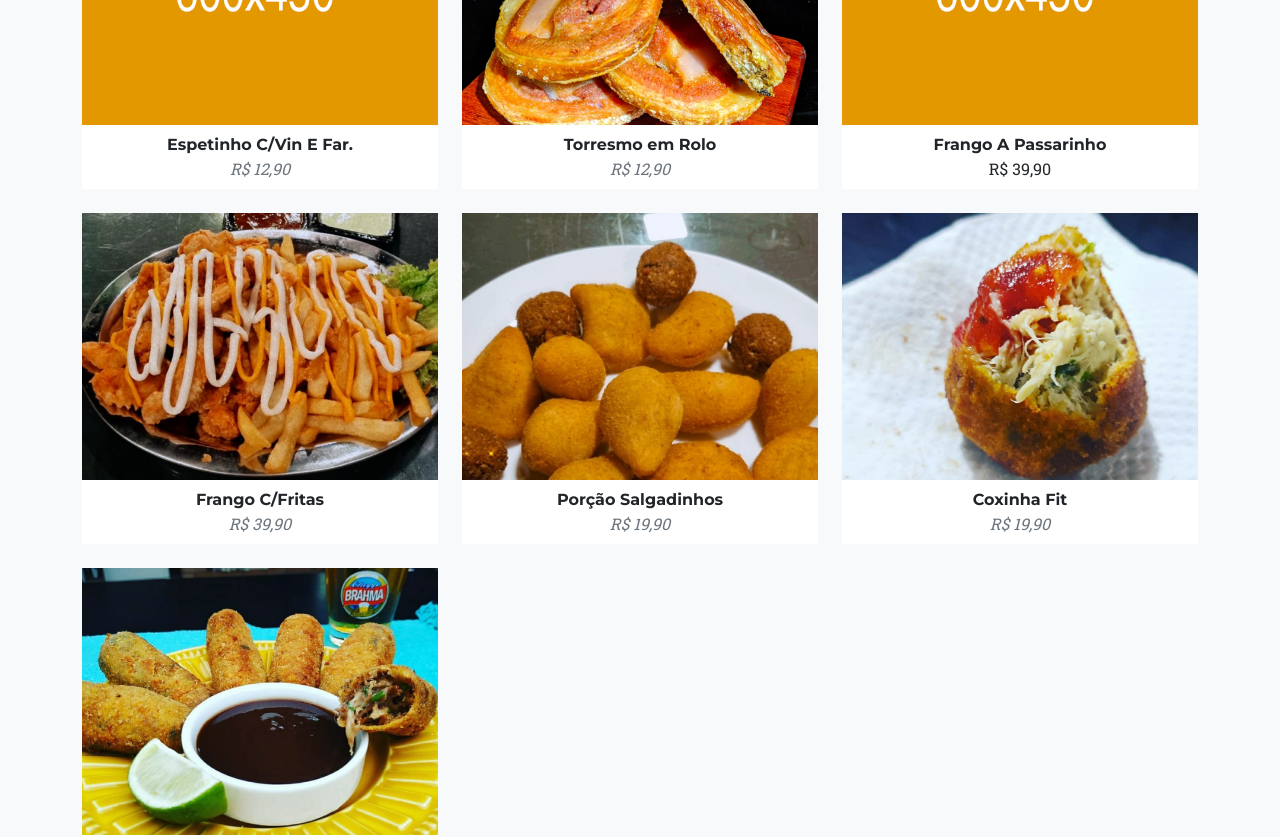
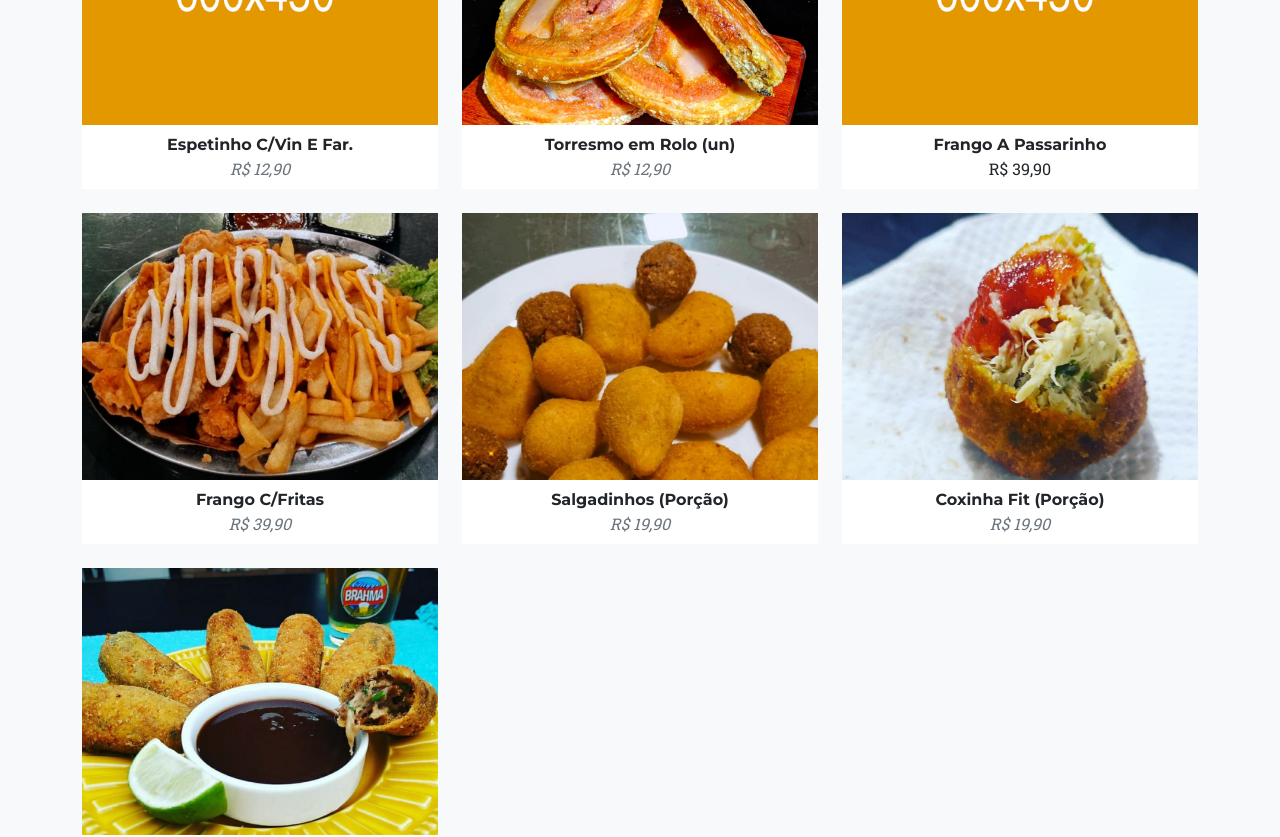
Before and after one commit to DouglasCarvalhoPereira/conect_pub, a website: page index.html in a window 1280 px wide. Shown: the part 3260-4097 px from the top of the page. Drawn offline with nearby package versions, Linux system fonts and the light colour scheme.

Commit message:
Alteração de nome de produtos.

```diff
--- a/index.html
+++ b/index.html
@@ -360,7 +360,7 @@
                                 <img class="img-fluid" src="assets/img/portfolio/torresmo-em-rolo - cortada.png" alt="..." />
                             </a>
                             <div class="portfolio-caption">
-                                <div class="portfolio-caption-heading">Torresmo em Rolo</div>
+                                <div class="portfolio-caption-heading">Torresmo em Rolo (un)</div>
                                 <div class="portfolio-caption-subheading text-muted">R$ 12,90</div>
                             </div>
                         </div>
@@ -405,7 +405,7 @@
                                 <img class="img-fluid" src="assets/img/portfolio/porcao-salgadinhos - cortada.png" alt="..." />
                             </a>
                             <div class="portfolio-caption">
-                                <div class="portfolio-caption-heading">Porção Salgadinhos</div>
+                                <div class="portfolio-caption-heading">Salgadinhos (Porção)</div>
                                 <div class="portfolio-caption-subheading text-muted">R$ 19,90</div>
                             </div>
                         </div>
@@ -420,7 +420,7 @@
                                 <img class="img-fluid" src="assets/img/portfolio/coxinha-fit - cortada.png" alt="..." />
                             </a>
                             <div class="portfolio-caption">
-                                <div class="portfolio-caption-heading">Coxinha Fit</div>
+                                <div class="portfolio-caption-heading">Coxinha Fit (Porção)</div>
                                 <div class="portfolio-caption-subheading text-muted">R$ 19,90</div>
                             </div>
                         </div>
@@ -1082,7 +1082,7 @@
                         <a class="link-dark text-decoration-none me-3" href="#!">Privacy Policy</a>
                         <a class="link-dark text-decoration-none" href="#!">Terms of Use</a>
                     </div>
-                    <p>Copyright &copy; Conect Pub 2022 By <a href="https://douglascarvalhopereira.github.io/portifolio/" target="_blank" style="text-decoration: none;"">D.Carvalho</a></p>
+                    <p>Copyright &copy; Conect Pub 2022 Desenvolvido por <a href="https://douglascarvalhopereira.github.io/portifolio/" target="_blank" style="text-decoration: none;"">D.Carvalho</a></p>
 
                     <br>
                 </div>
```
Also changed, not shown: assets/img/portfolio/2.jpg (deleted).
